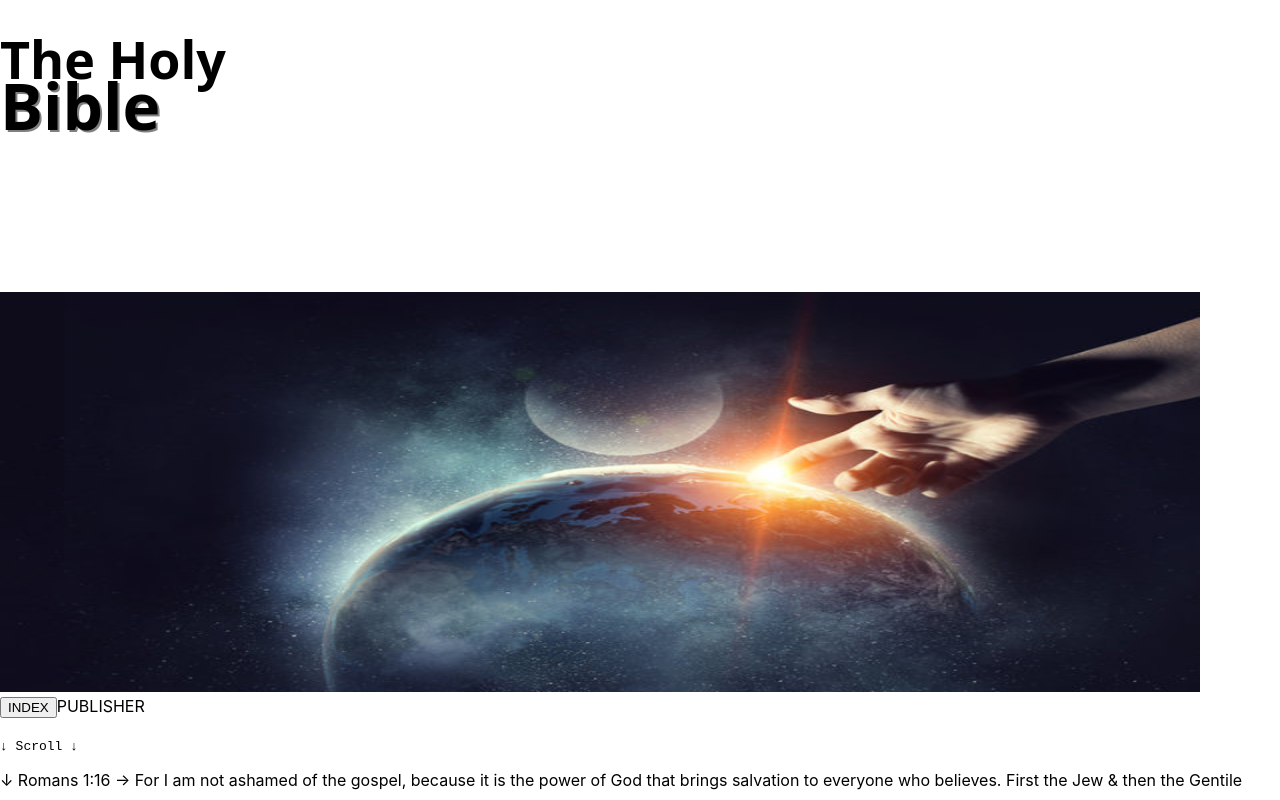
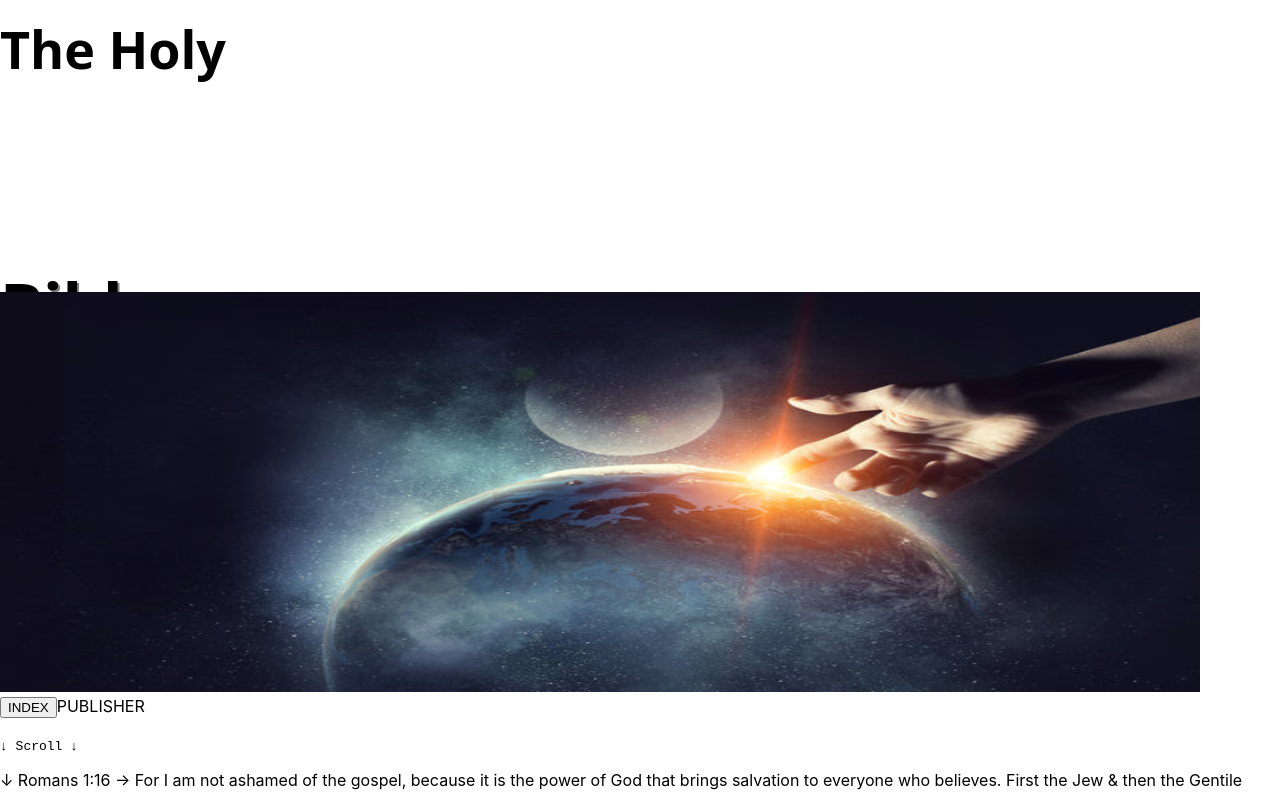
Before and after one commit to jnutt367/the-holy-bible, a Next.js app: page / in a window 1280 px wide. Shown: the top 800 px of the page. Built offline with nearby package versions, Linux system fonts and the light colour scheme.

Commit message:
Update Home.module.css
changing title params

```diff
--- a/styles/Home.module.css
+++ b/styles/Home.module.css
@@ -4,19 +4,15 @@
 .holy {
   font-family: Ariel, sans;
   position: relative;
-   top: -20px;
+   top: -30px;
   font-size: 52px;
 }
 .title {
   position: relative;
-  top: -95px;
+  top: 105px;
   margin-top: 0;
   font-family: Ariel, sans;
   text-shadow: 2px 2px grey;
   font-size: 64px;
   margin-bottom: 3rem;
 }
-.hero {
-  position: relative;
-  top: -200px;
-}
```
